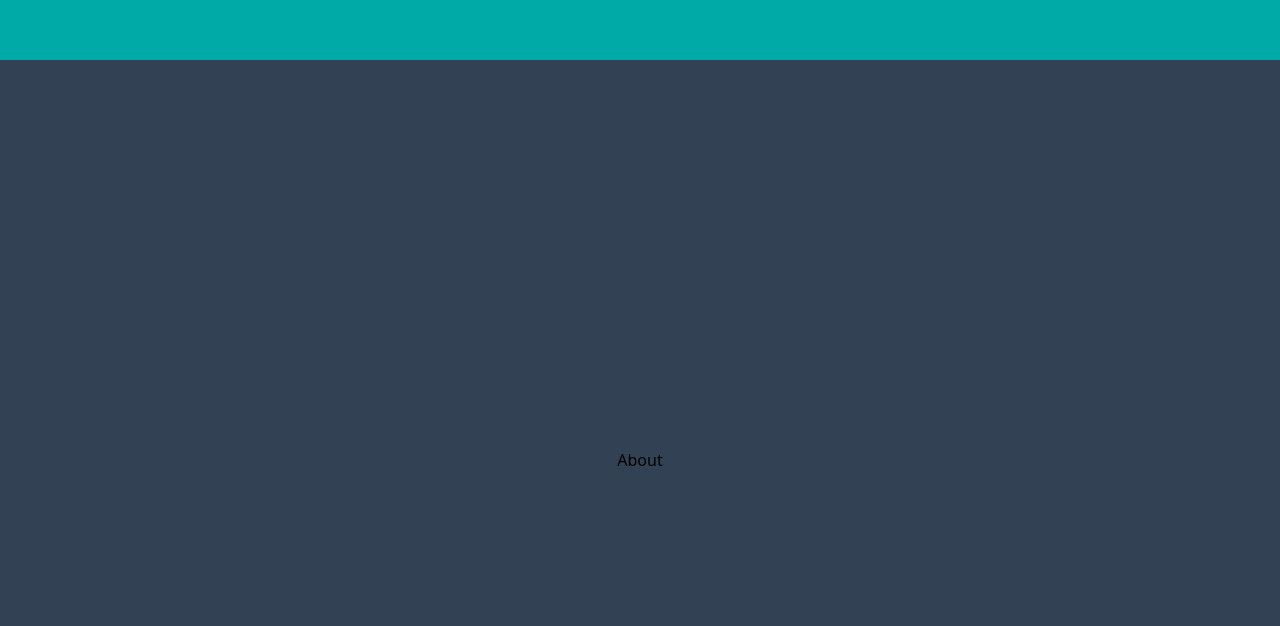
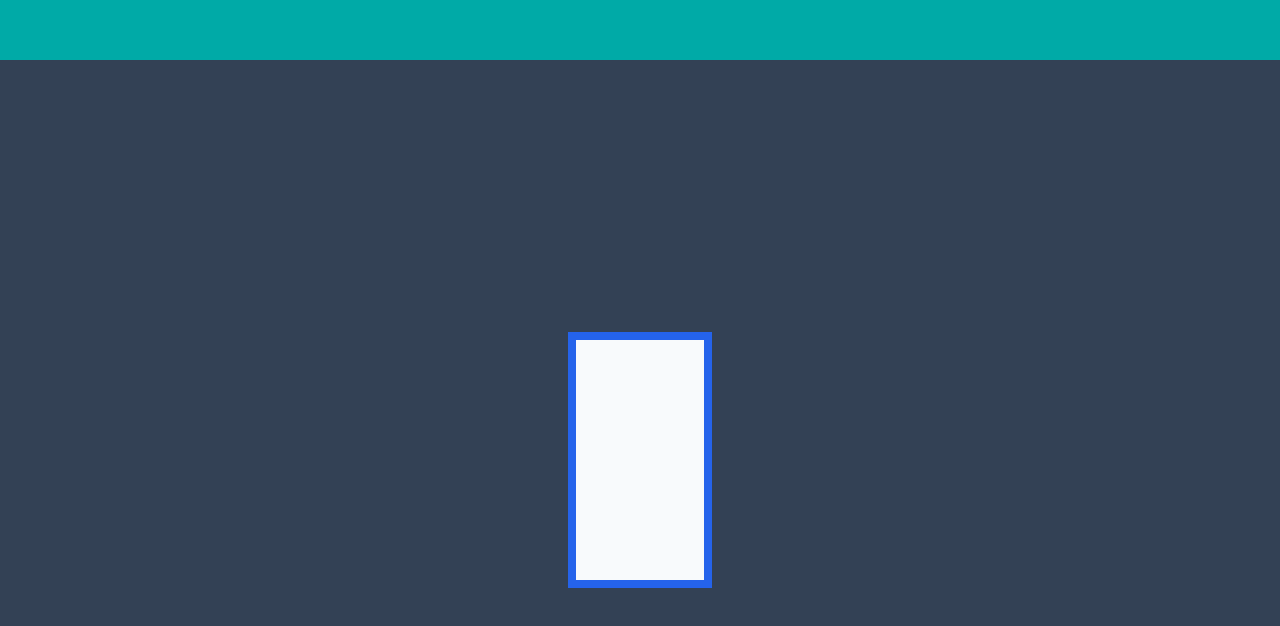
Before and after one commit to Hosuqa/Surella, a React (Vite) app in the folder surella/: page / in a window 1280 px wide. Shown: the part 740-1366 px from the top of the page. Built offline with nearby package versions, Linux system fonts and the light colour scheme.

Commit message:
[ADD] - TMP Framer motion roleta aniamcja

```diff
--- a/surella/src/components/sections/About.tsx
+++ b/surella/src/components/sections/About.tsx
@@ -1,6 +1,17 @@
+import { motion } from "framer-motion";
+
 const About = () => {
   return (
-    <div className="bg-slate-700 flex justify-center items-center h-screen">About</div>
+    <div className="bg-slate-700  flex h-screen items-center justify-center">
+      <div className="h-64 w-36 relative">
+        <motion.div className="border-8 border-red-600 absolute h-full w-full text-white text-center pt-40">Siema</motion.div>
+        <motion.div className="border-8 border-blue-600 bg-slate-50 absolute	h-full w-full"
+          initial={{ height: '100%' }}
+          whileHover={{ height: '0%' }}
+          transition={{ duration: 0.8, ease: 'easeInOut' }}
+        ></motion.div>
+      </div>
+    </div>
   )
 }
 
```
